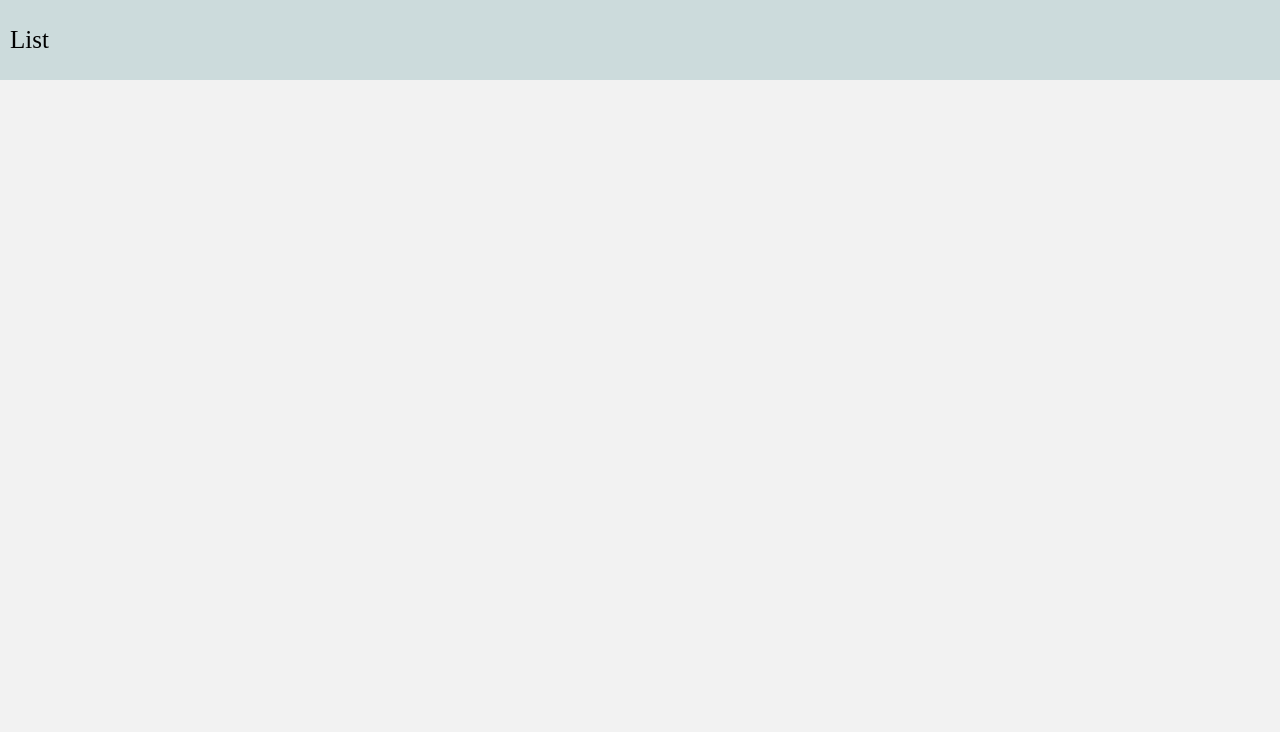
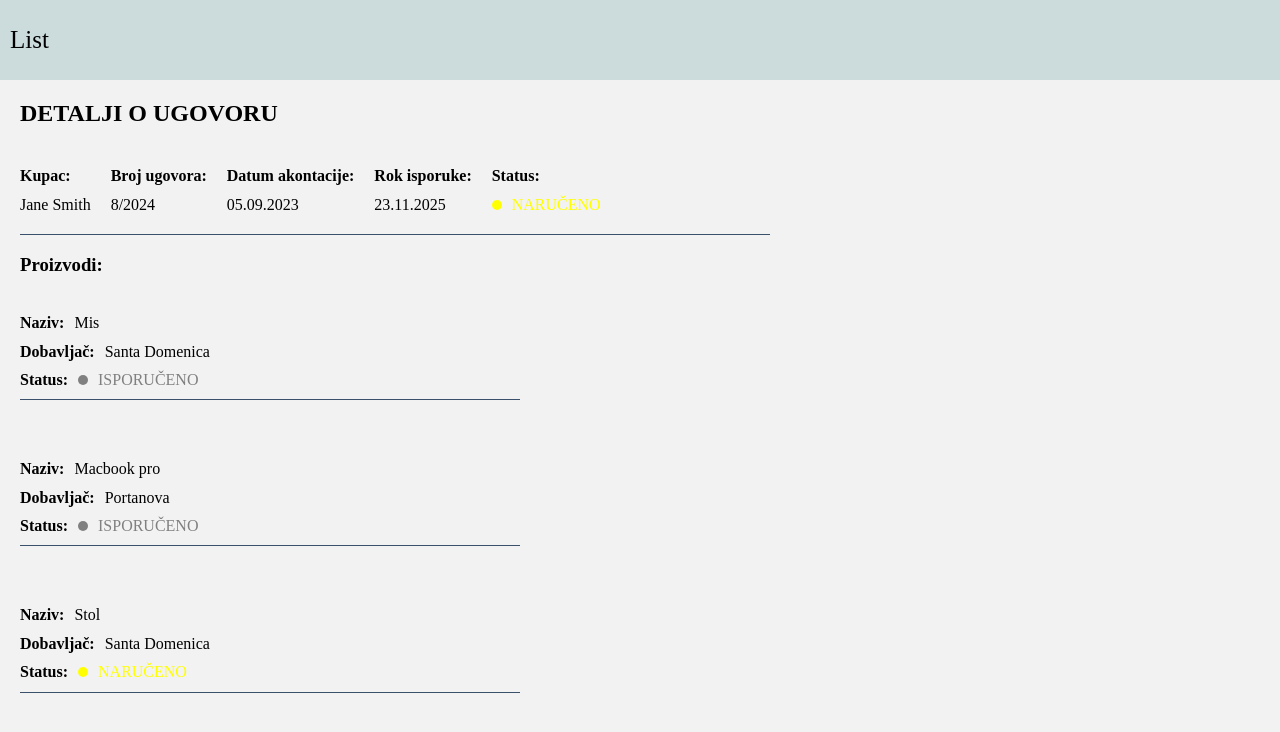
Before and after one commit to Reli12/contractmanagment, a React (Create React App) app: page /overview/1 in a window 1280 px wide. Before the commit this address had no page. Shown: the top 732 px of the page. Built offline with nearby package versions, Linux system fonts and the light colour scheme.

Commit message:
Add overview page

```diff
--- a/src/components/atoms/Status/StatusElement.tsx
+++ b/src/components/atoms/Status/StatusElement.tsx
@@ -25,10 +25,10 @@ const StatusWrapper = styled.div<{ $staus: StatusType }>`
         props.$staus === Status.ordered &&
         css`
             div {
-                background: yellow;
+                background: #ffff00;
             }
             p {
-                color: yellow;
+                color: #ffff00;
             }
         `}
     ${(props) =>
--- /dev/null
+++ b/src/components/molecules/OverviewSections/ContractSection.tsx
@@ -0,0 +1,81 @@
+import IContract from '../../../types/contract.types'
+import StatusElement from '../../atoms/Status/StatusElement'
+import styled from 'styled-components'
+import colors from '../../../typography/colors'
+import convertToCroatianDateFormat from '../../../utilities/ConvertToCroatianDate'
+
+interface IContractSection {
+    contract?: IContract
+}
+const StyleH2 = styled.h2`
+    padding-left: 20px;
+`
+const ContractDetailContainer = styled.div`
+    display: flex;
+    padding: 20px;
+    border-radius: 10px;
+    gap: 20px;
+`
+
+// Styled components for detail items
+const DetailItem = styled.div`
+    display: flex;
+    flex-direction: column;
+    gap: 10px;
+`
+
+const DetailLabel = styled.p`
+    font-weight: bold;
+    margin: 0;
+`
+
+const DetailValue = styled.p`
+    margin: 0;
+`
+const WrapperStatus = styled.div`
+    p {
+        margin: 0;
+    }
+`
+const Line = styled.div`
+    background: ${colors.primaryBlue};
+    height: 1px;
+    width: 100%;
+    max-width: 750px;
+    margin-left: 20px;
+`
+const ContractSection = ({ contract }: IContractSection) => {
+    if (contract === undefined) return null
+    return (
+        <>
+            <StyleH2>DETALJI O UGOVORU</StyleH2>
+            <ContractDetailContainer>
+                <DetailItem>
+                    <DetailLabel>Kupac:</DetailLabel>
+                    <DetailValue>{contract?.kupac}</DetailValue>
+                </DetailItem>
+                <DetailItem>
+                    <DetailLabel>Broj ugovora:</DetailLabel>
+                    <DetailValue>{contract?.broj_ugovora}</DetailValue>
+                </DetailItem>
+                <DetailItem>
+                    <DetailLabel>Datum akontacije:</DetailLabel>
+                    <DetailValue>{convertToCroatianDateFormat(contract?.datum_akontacije)}</DetailValue>
+                </DetailItem>
+                <DetailItem>
+                    <DetailLabel>Rok isporuke:</DetailLabel>
+                    <DetailValue>{convertToCroatianDateFormat(contract?.rok_isporuke)}</DetailValue>
+                </DetailItem>
+                <DetailItem>
+                    <DetailLabel>Status:</DetailLabel>
+                    <WrapperStatus>
+                        <StatusElement status={contract?.status} />
+                    </WrapperStatus>
+                </DetailItem>
+            </ContractDetailContainer>
+            <Line />
+        </>
+    )
+}
+
+export default ContractSection
--- /dev/null
+++ b/src/components/molecules/OverviewSections/ProductOverviewSection.tsx
@@ -0,0 +1,73 @@
+import React from 'react'
+import styled from 'styled-components'
+import IProduct from '../../../types/products.interfaces'
+import StatusElement from '../../atoms/Status/StatusElement'
+import colors from '../../../typography/colors'
+interface IProductOverviewSection {
+    products?: IProduct[]
+}
+
+const StyledH3 = styled.h3`
+    padding-left: 20px;
+`
+// Styled components for the product overview section
+const ProductSectionContainer = styled.div`
+    padding: 20px;
+    border-radius: 10px;
+    margin-bottom: 20px;
+`
+
+const ProductDetail = styled.div`
+    display: flex;
+    gap: 10px;
+    margin-bottom: 10px;
+`
+
+const DetailLabel = styled.p`
+    font-weight: bold;
+    margin: 0;
+`
+
+const DetailValue = styled.p`
+    margin: 0;
+`
+const WrapperStatus = styled.div`
+    p {
+        margin: 0;
+    }
+`
+const Line = styled.div`
+    background: ${colors.primaryBlue};
+    height: 1px;
+    width: 100%;
+    max-width: 500px;
+`
+// Component to display product overview section
+const ProductOverviewSection: React.FC<IProductOverviewSection> = ({ products }) => {
+    return (
+        <>
+            <StyledH3>Proizvodi:</StyledH3>
+            {products?.map((item, index) => (
+                <ProductSectionContainer key={index}>
+                    <ProductDetail>
+                        <DetailLabel>Naziv:</DetailLabel>
+                        <DetailValue>{item.naziv}</DetailValue>
+                    </ProductDetail>
+                    <ProductDetail>
+                        <DetailLabel>Dobavljač:</DetailLabel>
+                        <DetailValue>{item.dobavljač}</DetailValue>
+                    </ProductDetail>
+                    <ProductDetail>
+                        <DetailLabel>Status:</DetailLabel>
+                        <WrapperStatus>
+                            <StatusElement status={item?.status} />
+                        </WrapperStatus>
+                    </ProductDetail>
+                    <Line />
+                </ProductSectionContainer>
+            ))}
+        </>
+    )
+}
+
+export default ProductOverviewSection
--- a/src/components/organisams/Table/Table.tsx
+++ b/src/components/organisams/Table/Table.tsx
@@ -2,6 +2,7 @@ import styled from 'styled-components'
 import TableRow from '../../molecules/TableRow/TableRow'
 import colors from '../../../typography/colors'
 import IContract from '../../../types/contract.types'
+import { useNavigate } from 'react-router-dom'
 
 interface ITable {
     contracts?: IContract[]
@@ -16,6 +17,7 @@ const Wrapper = styled.div`
     border-radius: 10px;
 `
 const Table = ({ contracts }: ITable) => {
+    const navigate = useNavigate()
     return (
         <Wrapper>
             <TableRow
@@ -38,6 +40,7 @@ const Table = ({ contracts }: ITable) => {
                         haveBottomBorder={index !== contracts.length - 1}
                         index={index + 1}
                         key={index}
+                        onClick={() => navigate(`/overview/${contract.id}`)}
                     />
                 )
             })}
--- a/src/context/contractsContext/ContractContext.tsx
+++ b/src/context/contractsContext/ContractContext.tsx
@@ -1,4 +1,4 @@
-import { createContext, ReactNode, useContext, useEffect, useState } from 'react'
+import { createContext, ReactNode, useContext, useState } from 'react'
 import IContract from '../../types/contract.types'
 import generateContracts from '../../utilities/generateMockContractData'
 import StatusType from '../../types/status.type'
@@ -19,10 +19,6 @@ const ContractContext = createContext<IContractContext | undefined>(undefined)
 
 const ContractProvider = ({ children }: IChildren) => {
     const [contracts, setContracts] = useState<IContract[]>(generateContracts(10))
-
-    useEffect(() => {
-        console.log('Implement fetching data for contracts')
-    }, [])
 
     const addNewContract = (contract: IContract) => {
         contract.id = contracts.length + 1
--- /dev/null
+++ b/src/pages/ContractOverview.tsx
@@ -0,0 +1,57 @@
+import { useEffect, useState } from 'react'
+import { useNavigate, useParams } from 'react-router-dom'
+import { useContractContext } from '../context/contractsContext/ContractContext'
+import { useProductsContext } from '../context/procuctsContext/ProductsContext'
+import ContractSection from '../components/molecules/OverviewSections/ContractSection'
+import ProductOverviewSection from '../components/molecules/OverviewSections/ProductOverviewSection'
+import IProduct from '../types/products.interfaces'
+import IContract from '../types/contract.types'
+
+const ContractOverview = () => {
+    const { contracts } = useContractContext()
+    const { getProductForContract } = useProductsContext()
+    const [contractOverviewInfo, setCongractOverviewInfo] = useState<IContract | undefined>(undefined)
+    const [productsOverviewInfo, setProductsOverviewInfo] = useState<IProduct[] | undefined>(undefined)
+    const navigate = useNavigate()
+    const params = useParams()
+    const { id } = params
+
+    useEffect(() => {
+        let mounted = true
+        if (mounted) {
+            if (id !== undefined) {
+                const a = contracts.find((item) => item.id.toString() === id)
+                if (a) {
+                    setCongractOverviewInfo(a)
+                } else {
+                    navigate('/404')
+                }
+            } else {
+                navigate('/404')
+            }
+        }
+
+        return () => {
+            mounted = false
+        }
+    }, [contracts, id])
+
+    useEffect(() => {
+        let mounted = true
+        if (mounted) {
+            setProductsOverviewInfo(getProductForContract(contractOverviewInfo?.products))
+        }
+        return () => {
+            mounted = false
+        }
+    }, [contractOverviewInfo])
+
+    return (
+        <>
+            <ContractSection contract={contractOverviewInfo} />
+            {productsOverviewInfo?.length !== 0 && <ProductOverviewSection products={productsOverviewInfo} />}
+        </>
+    )
+}
+
+export default ContractOverview
--- /dev/null
+++ b/src/pages/NotFound.tsx
@@ -0,0 +1,18 @@
+import styled from 'styled-components'
+
+const Wrapper = styled.div`
+    display: flex;
+    align-items: center;
+    justify-content: center;
+    text-align: center;
+    height: 100vh;
+`
+const NotFound = () => {
+    return (
+        <Wrapper>
+            <h1>404 SADRŽAJ NIJE PRONAĐEN</h1>
+        </Wrapper>
+    )
+}
+
+export default NotFound
--- a/src/routes/routes.tsx
+++ b/src/routes/routes.tsx
@@ -1,10 +1,14 @@
 import IRoute from '../types/route.interface'
 import Home from '../pages/Home'
 import AddNewContract from '../pages/AddNewContract'
+import ContractOverview from '../pages/ContractOverview'
+import NotFound from '../pages/NotFound'
 
 const routes: IRoute[] = [
     { path: '/', element: <Home /> },
     { path: '/addNewContract', element: <AddNewContract /> },
+    { path: `/overview/:id`, element: <ContractOverview /> },
+    { path: '/*', element: <NotFound /> },
 ]
 
 export default routes
```
Also changed, not shown: src/components/molecules/TableRow/TableRow.tsx (+9 -2 lines).
